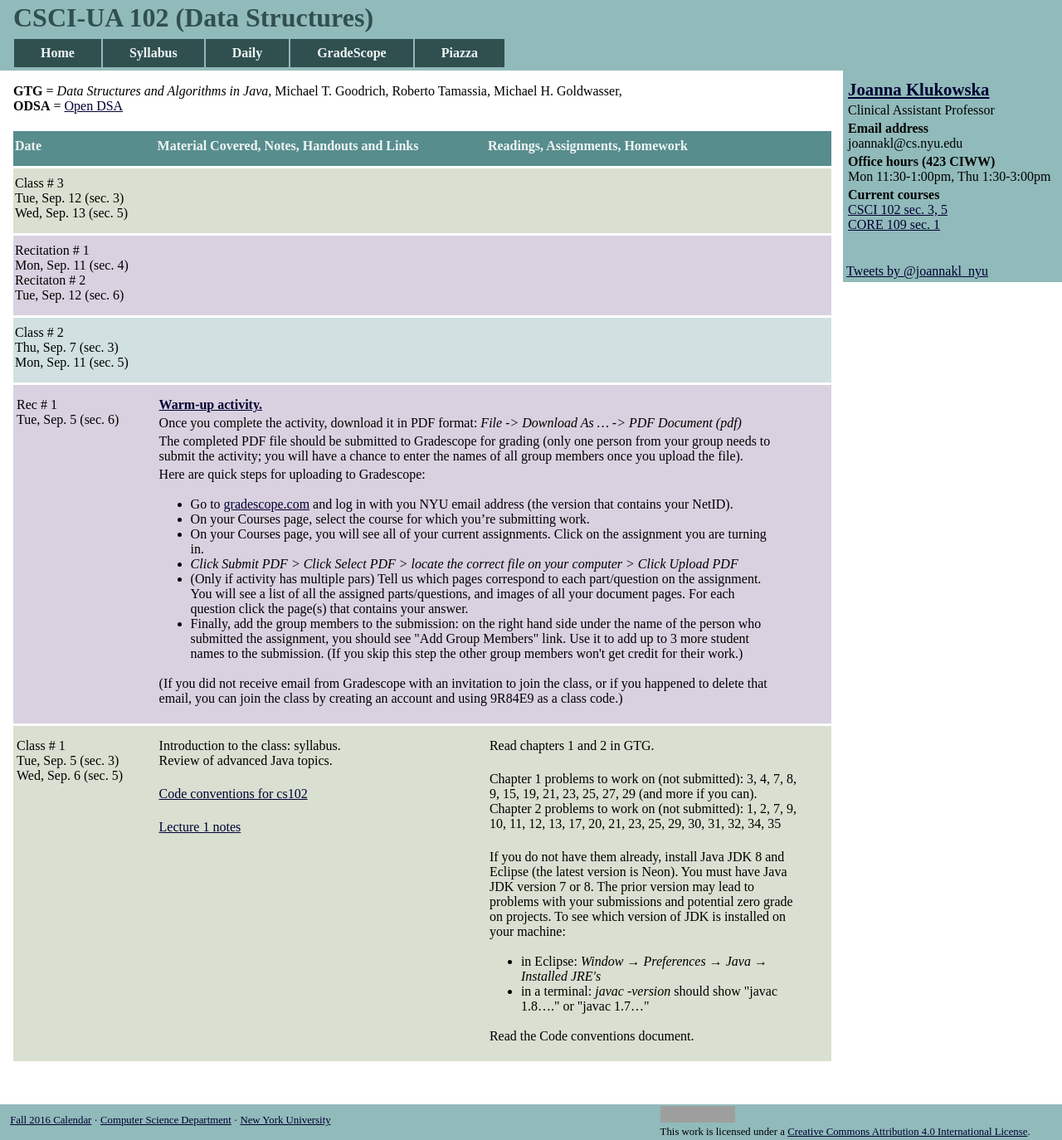
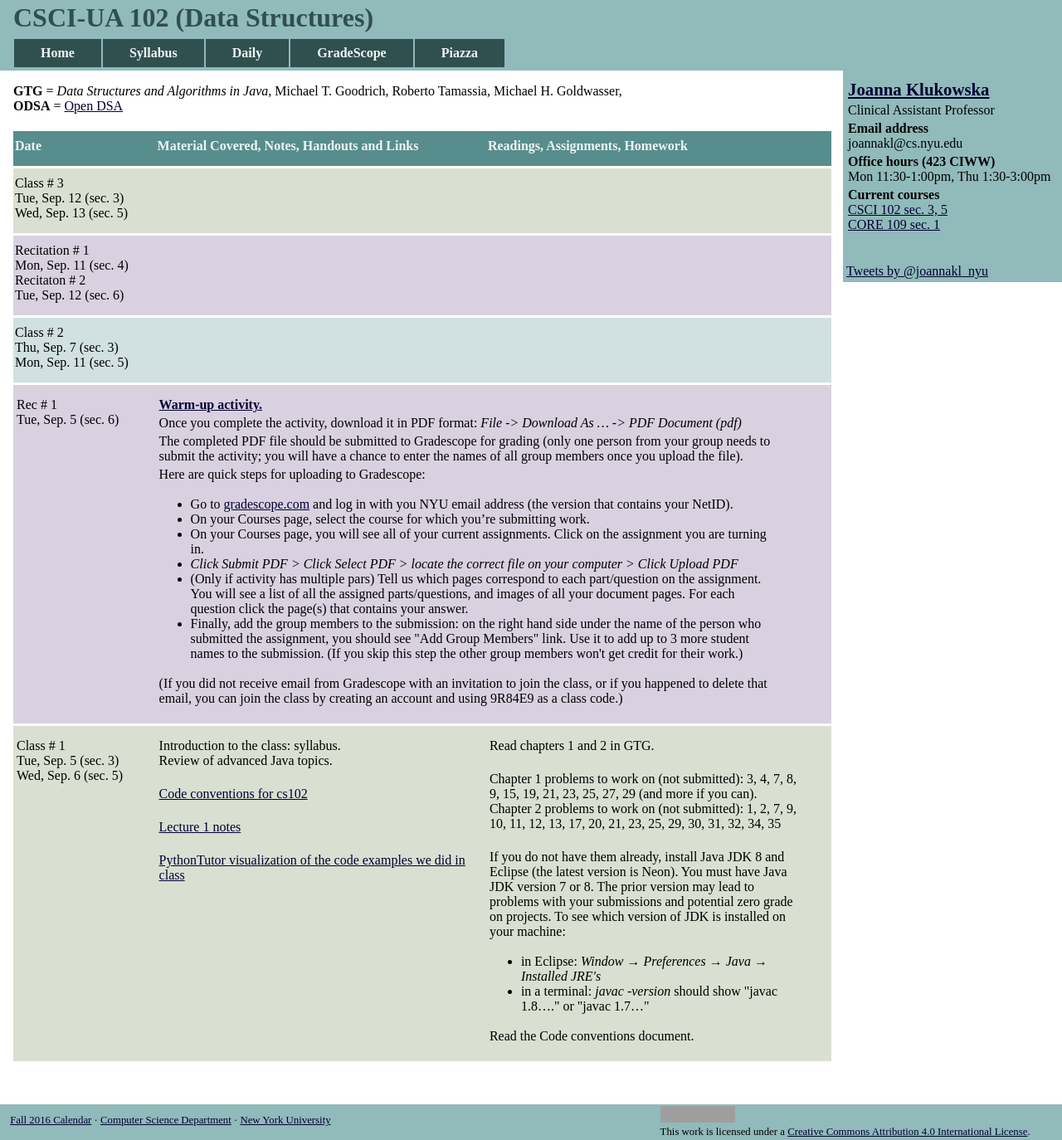
Before and after one commit to joannakl/cs102_f17, a Jekyll site: the page built from daily.html, in a window 1280 px wide. Shown: the whole page at 83% size. Built offline with Jekyll 4.4.1, drawn with Linux system fonts in a browser that asks for light colours; comment, search, counter and statistics services are not loaded; grey boxes are pictures that could not be loaded.

Commit message:
added link to pythontutor visualization

```diff
--- a/_includes/daily/01.markdown
+++ b/_includes/daily/01.markdown
@@ -18,7 +18,10 @@ Review of advanced Java topics. <br><br>
 
 [Code conventions for cs102](notes/CodeConventions.pdf) <br><br>
 
-[Lecture 1 notes](notes/lecture01_Intro.pdf) <br>
+[Lecture 1 notes](notes/lecture01_Intro.pdf) <br><br>
+
+[PythonTutor visualization of the code examples we did in class](https://goo.gl/acmPb1) <br>
+
 
 </p>
 </div>
```
